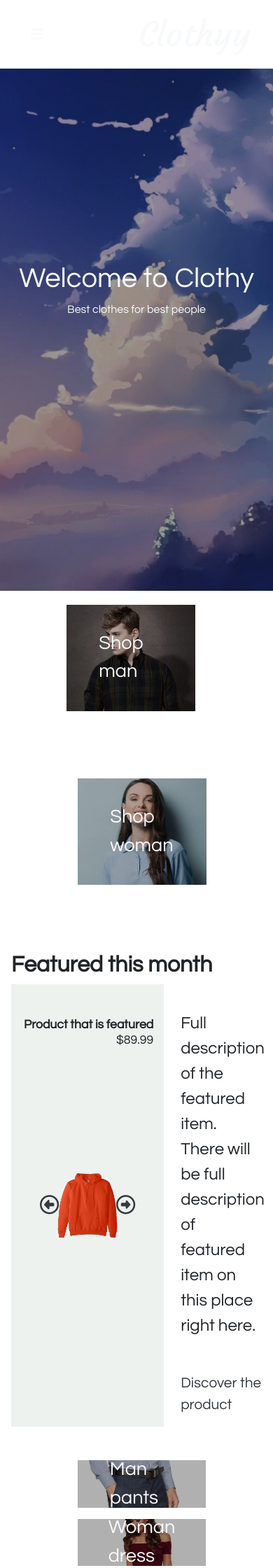
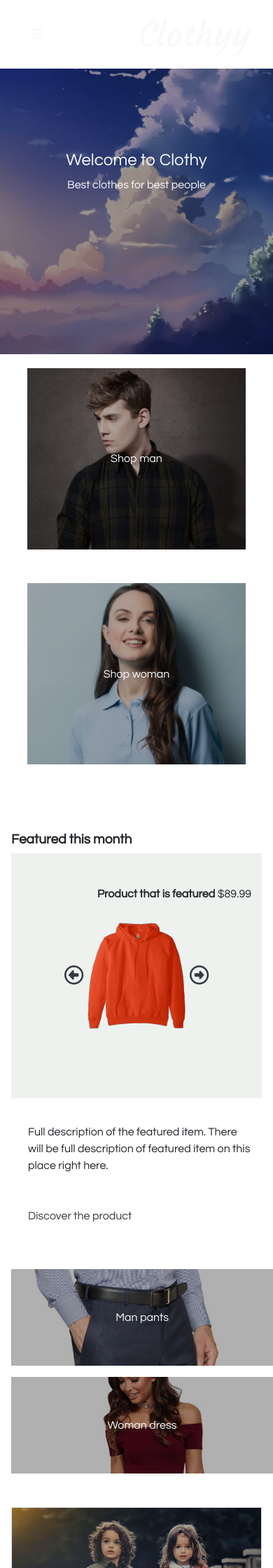
Before and after one commit to topdev0401/Ecommerce-Django, a Django app: page / in a window 390 px wide. Shown: the top 2240 px of the page at 70% size. Run offline with Django 3.2, Linux system fonts and the light colour scheme; some libraries are stand-ins or nearby versions.

Commit message:
index.html fully responsive

```diff
--- /dev/null
+++ b/clothy/main/static/main/css/media.css
@@ -0,0 +1,62 @@
+@media (max-width: 1200px) {
+
+}
+
+@media (max-width: 992px) {
+    .vh100-l-vh80-m-vh60-s{
+        height: 80vh;
+    }
+    #pant-and-dress{
+        width:80%;
+        margin-right: 0px !important;
+    }
+}
+
+@media (max-width: 768px) {
+    .vh100-l-vh80-m-vh60-s{
+        height: 60vh;
+    }
+    .w47-l-w100-m{
+        width: 80%;
+    }
+
+    .align-on-small{
+        margin-left: 0px !important;
+        margin-right: 0px !important;
+    }
+    #pant-and-dress{
+        width:100%;
+        margin-right: 0px !important;
+    }
+    .margin-zero-xs{
+        margin-left: 0px !important;
+    }
+
+}
+
+@media (max-width: 576px) {
+    h1{
+        font-size: 1.5em;
+    }
+    .centered{
+        font-size: 1rem;
+    }
+    .featured-h2{
+        font-size: 1.2rem;
+    }
+    .featured-desc p{
+        font-size: 1rem;
+    }
+    .featured-desc p a{
+        font-size: 1rem;
+    }
+    h3 span{
+        font-size: 1rem;
+    }
+    .margin-zero-xs{
+        margin-left: 0px !important;
+    }
+    .mt-0-small{
+        margin-top: 0px !important;
+    }
+}
--- a/clothy/main/static/main/css/style.css
+++ b/clothy/main/static/main/css/style.css
@@ -69,7 +69,7 @@ nav:hover{
     bottom: 0;
     width: 100%;
 }
-.vh100{
+.vh100-l-vh80-m-vh60-s{
     height: 100vh;
 }
 .pb-600{
@@ -148,6 +148,6 @@ nav:hover{
     transform: translate(-50%, -50%);
     position: absolute;
 }
-.w-47{
+.w47-l-w100-m{
     width: 47%;
 }
--- a/clothy/main/templates/main/base.html
+++ b/clothy/main/templates/main/base.html
@@ -9,13 +9,19 @@
 
     <script src="https://kit.fontawesome.com/d27711fee5.js"></script>
 
+    <script src="https://ajax.googleapis.com/ajax/libs/jquery/3.4.1/jquery.min.js"></script>
+
+    <script src="https://cdnjs.cloudflare.com/ajax/libs/popper.js/1.14.7/umd/popper.min.js" integrity="sha384-UO2eT0CpHqdSJQ6hJty5KVphtPhzWj9WO1clHTMGa3JDZwrnQq4sF86dIHNDz0W1" crossorigin="anonymous"></script>
+
+    <script src="https://stackpath.bootstrapcdn.com/bootstrap/4.3.1/js/bootstrap.min.js" integrity="sha384-JjSmVgyd0p3pXB1rRibZUAYoIIy6OrQ6VrjIEaFf/nJGzIxFDsf4x0xIM+B07jRM" crossorigin="anonymous"></script>
+
     <link href="https://fonts.googleapis.com/css?family=Questrial|Courgette&display=swap" rel="stylesheet">
 
     <link rel="stylesheet" href="https://stackpath.bootstrapcdn.com/bootstrap/4.3.1/css/bootstrap.min.css" integrity="sha384-ggOyR0iXCbMQv3Xipma34MD+dH/1fQ784/j6cY/iJTQUOhcWr7x9JvoRxT2MZw1T" crossorigin="anonymous">
 
     <link rel="stylesheet" href="{% static 'main/css/style.css' %}" type="text/css">
 
-    <script src="https://ajax.googleapis.com/ajax/libs/jquery/3.4.1/jquery.min.js"></script>
+    <link rel="stylesheet" href="{% static 'main/css/media.css' %}" type="text/css">
 </head>
 <body>
     <!--Navbar template-->
@@ -28,8 +34,7 @@
     <!--Footer template-->
     {% include "main/footer.html" %}
 
-    <script src="https://cdnjs.cloudflare.com/ajax/libs/popper.js/1.14.7/umd/popper.min.js" integrity="sha384-UO2eT0CpHqdSJQ6hJty5KVphtPhzWj9WO1clHTMGa3JDZwrnQq4sF86dIHNDz0W1" crossorigin="anonymous"></script>
-    <script src="https://stackpath.bootstrapcdn.com/bootstrap/4.3.1/js/bootstrap.min.js" integrity="sha384-JjSmVgyd0p3pXB1rRibZUAYoIIy6OrQ6VrjIEaFf/nJGzIxFDsf4x0xIM+B07jRM" crossorigin="anonymous"></script>
+
     <script src="{% static 'main/js/main.js' %}" type="text/javascript"></script>
 </body>
 </html>
--- a/clothy/main/templates/main/index.html
+++ b/clothy/main/templates/main/index.html
@@ -4,7 +4,7 @@
     <!-- Start Background image -->
     <div class="container-fluid">
         <div id="bg-img-main" class="row bg-img">
-            <div class="col-12 d-flex vh100 opacity-6">
+            <div class="col-12 d-flex vh100-l-vh80-m-vh60-s opacity-6">
                 <div class="bg-img-text m-auto w-100">
                     <h1 class="text-center text-light">Welcome to Clothy</h1>
                     <p class="text-center text-light">Best clothes for best people</p>
@@ -17,20 +17,20 @@
     <div class="custom-container mt-10">
         <!-- Start man and woman divs -->
         <div class="row d-flex justify-content-center ml-0 mr-0">
-            <div class="mr-3 mb-5 img-holder p-0 w-47">
-                <img class="w-100 zoom-out" src="{% static 'main/img/man-dark.jpg' %}" alt="Man" style="display:block;">
+            <div class="mr-3 mb-5 img-holder p-0 w47-l-w100-m align-on-small">
+                <img class="w-100 zoom-out" src="{% static 'main/img/man-dark.jpg' %}" alt="Man">
                 <p class="centered text-light font-17"><a class="text-light" href="#">Shop man</a><p>
             </div>
-            <div class="mt-5 ml-3 img-holder p-0 w-47">
+            <div class="mt-5 ml-3 img-holder p-0 w47-l-w100-m align-on-small mt-0-small">
                 <img class="w-100 zoom-out" src="{% static 'main/img/woman-dark.jpg' %}" alt="Woman" style="display:block;">
                 <p class="centered text-light font-17"><a class="text-light" href="#">Shop woman</a><p>
             </div>
         </div>
         <!-- End man and woman divs -->
         <!-- Start Featured product -->
-        <div class="row mt-5 ml-3 mr-0">
-            <div class="col-12 mt-5 pl-0"><h2 class="font-20 font-weight-bold">Featured this month</h2></div>
-            <div class="bg-gray col-7 d-flex align-items-center flex-column">
+        <div class="row mt-5 ml-3 mr-3">
+            <div class="col-12 mt-5 pl-0"><h2 class="font-20 font-weight-bold featured-h2">Featured this month</h2></div>
+            <div class="bg-gray col-lg-7 col-md-12 d-flex align-items-center flex-column">
                 <h3 class=" mt-5 mb-5 w-100 text-right font-11"><span class="font-weight-bold">Product that is featured </span><span>$89.99</span></h3>
                 <img style="width: 40%; margin-top: 10%; margin-bottom: 18%; opacity: 0;" src="{% static 'main/img/pullover-index.png' %}">
                 <img id="po1" class="featured-item centered" style="width: 40%;" src="{% static 'main/img/pullover-index.png' %}">
@@ -39,16 +39,16 @@
                 <a id="left-arrow" href="#"><i class="far fa-arrow-alt-circle-left font-17 text-dark"></i></a>
                 <a id="right-arrow" href="#"><i class="far fa-arrow-alt-circle-right font-17 text-dark"></i></a>
             </div>
-            <div class="col-5 pt-10 pl-4">
-            <p class="font-15">Full description of the featured item. There will be full description of featured item on this place right here.</p>
-            <p class="mt-5"><a class="text-dark font-13" href="#">Discover the product</a></p>
+            <div class="col-lg-5 col-md-12 pt-10 pl-4 featured-desc">
+                <p class="font-15">Full description of the featured item. There will be full description of featured item on this place right here.</p>
+                <p class="mt-5"><a class="text-dark font-13" href="#">Discover the product</a></p>
             </div>
         </div>
         <!-- End Freatured product -->
         <!-- Start Lower third -->
-        <div class="row mt-5 ml-3 d-flex justify-content-center">
-            <div class="w-47 mr-3">
-                <div class="col-12 img-holder p-0">
+        <div class="row mt-5 ml-3 mr-0 d-flex justify-content-center">
+            <div id="pant-and-dress" class="w47-l-w100-m mr-3">
+                <div class="col-12 img-holder p-0 ">
                     <img class="w-100 zoom-out" src="{% static 'main/img/man-pants-dark.jpg' %}" alt="Woman">
                     <p class="centered text-light font-17"><a class="text-light" href="#">Man pants</a><p>
                 </div>
@@ -57,7 +57,7 @@
                     <p class="centered text-light font-17"><a class="text-light" href="#">Woman dress</a><p>
                 </div>
             </div>
-            <div class="img-holder border mt-5 ml-3">
+            <div class="img-holder border mt-5 ml-3 mr-3 margin-zero-xs">
                 <img class="w-100 zoom-out" src="{% static 'main/img/kids-dark.jpg' %}" alt="Woman" style="display:block;">
                 <p class="centered text-light font-17"><a class="text-light" href="#">Shop kids</a><p>
             </div>
```
